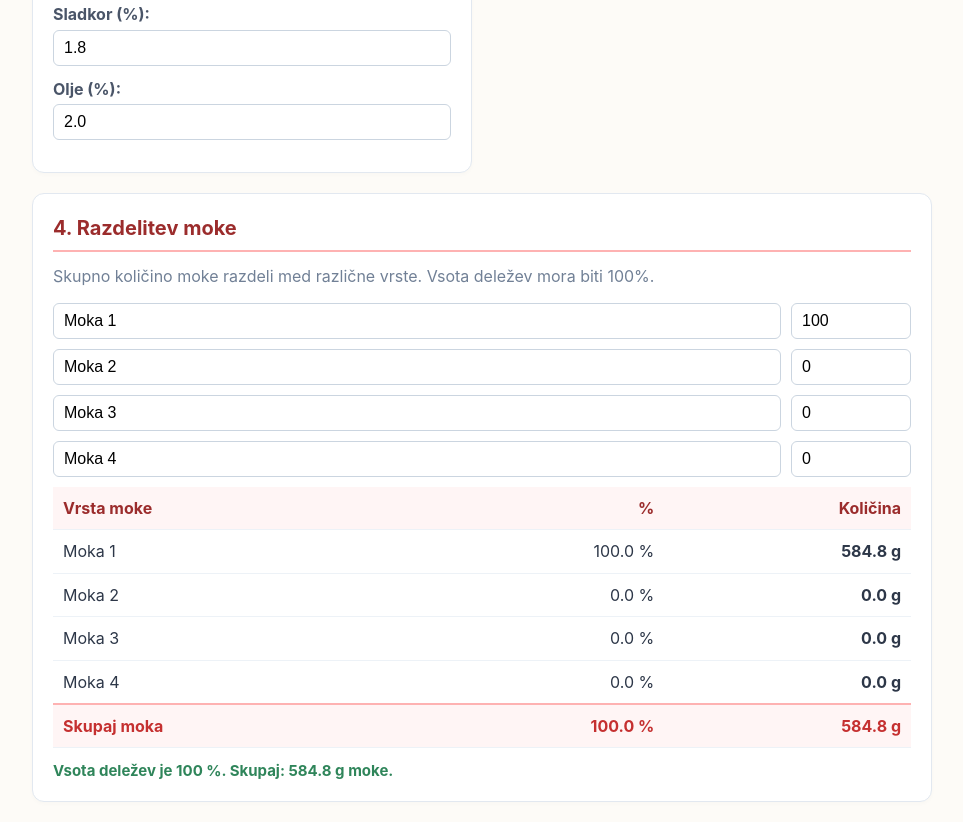
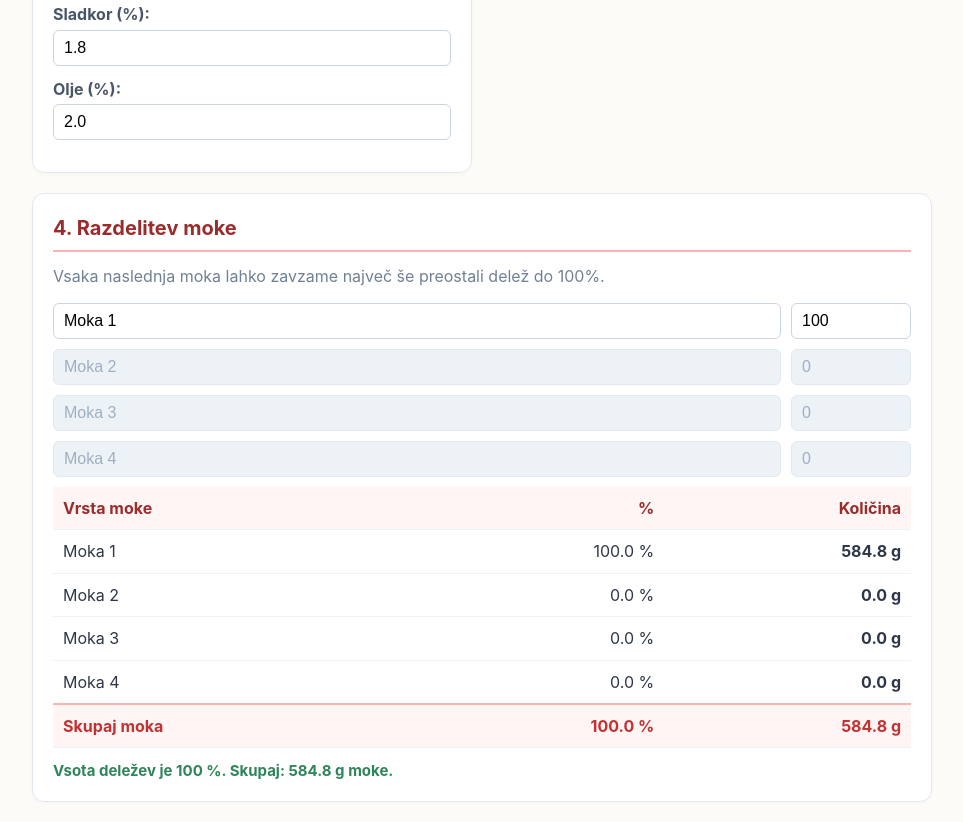
Before and after one commit to mogli-2014/pica, a plain HTML site: page pica-drozi.html in a window 1280 px wide. Shown: the part 857-1679 px from the top of the page, without its empty margins (158-1121 px from the left). Drawn offline with Linux system fonts and the light colour scheme.

Commit message:
Limit flour percentages to remaining share

```diff
--- a/pica-drozi.html
+++ b/pica-drozi.html
@@ -93,6 +93,13 @@
       outline: none;
       border-color: #c53030;
       box-shadow: 0 0 0 3px rgba(197, 48, 48, 0.1);
+    }
+    .flour-name:disabled,
+    .flour-percent:disabled {
+      background-color: #edf2f7;
+      color: #a0aec0;
+      border-color: #e2e8f0;
+      cursor: not-allowed;
     }
 
     table {
@@ -228,7 +235,7 @@
 
   <div class="card full-width">
     <h2>4. Razdelitev moke</h2>
-    <p class="hint">Skupno količino moke razdeli med različne vrste. Vsota deležev mora biti 100%.</p>
+    <p class="hint">Vsaka naslednja moka lahko zavzame največ še preostali delež do 100%.</p>
 
     <div class="flour-grid">
       <input class="flour-name" id="flour_name_1" type="text" value="Moka 1" oninput="calculateFlours()" aria-label="Ime moke 1">
@@ -344,8 +351,30 @@
     let html = '';
 
     for (let i = 1; i <= 4; i++) {
-      const name = document.getElementById(`flour_name_${i}`).value.trim() || `Moka ${i}`;
-      const percent = parseFloat(document.getElementById(`flour_percent_${i}`).value) || 0;
+      const nameInput = document.getElementById(`flour_name_${i}`);
+      const percentInput = document.getElementById(`flour_percent_${i}`);
+      const remainingBefore = Math.max(0, 100 - totalPercent);
+
+      if (i === 1) {
+        nameInput.disabled = false;
+        percentInput.disabled = false;
+      } else {
+        const enabled = remainingBefore > 0.0001;
+        nameInput.disabled = !enabled;
+        percentInput.disabled = !enabled;
+        if (!enabled) percentInput.value = '0';
+      }
+
+      percentInput.max = remainingBefore.toFixed(1);
+
+      let percent = parseFloat(percentInput.value) || 0;
+      if (percent < 0) percent = 0;
+      if (percent > remainingBefore) {
+        percent = remainingBefore;
+        percentInput.value = Number(percent.toFixed(1)).toString();
+      }
+
+      const name = nameInput.value.trim() || `Moka ${i}`;
       const grams = currentFlourGrams * percent / 100;
       totalPercent += percent;
 
@@ -369,7 +398,7 @@
       summary.textContent = `Vsota deležev je 100 %. Skupaj: ${currentFlourGrams.toFixed(1)} g moke.`;
       summary.className = 'flour-summary ok';
     } else {
-      summary.textContent = `Pozor: vsota deležev je ${totalPercent.toFixed(1)} %. Nastavi jo na 100 %.`;
+      summary.textContent = `Preostane še ${(100 - totalPercent).toFixed(1)} % moke.`;
       summary.className = 'flour-summary error';
     }
 
```
